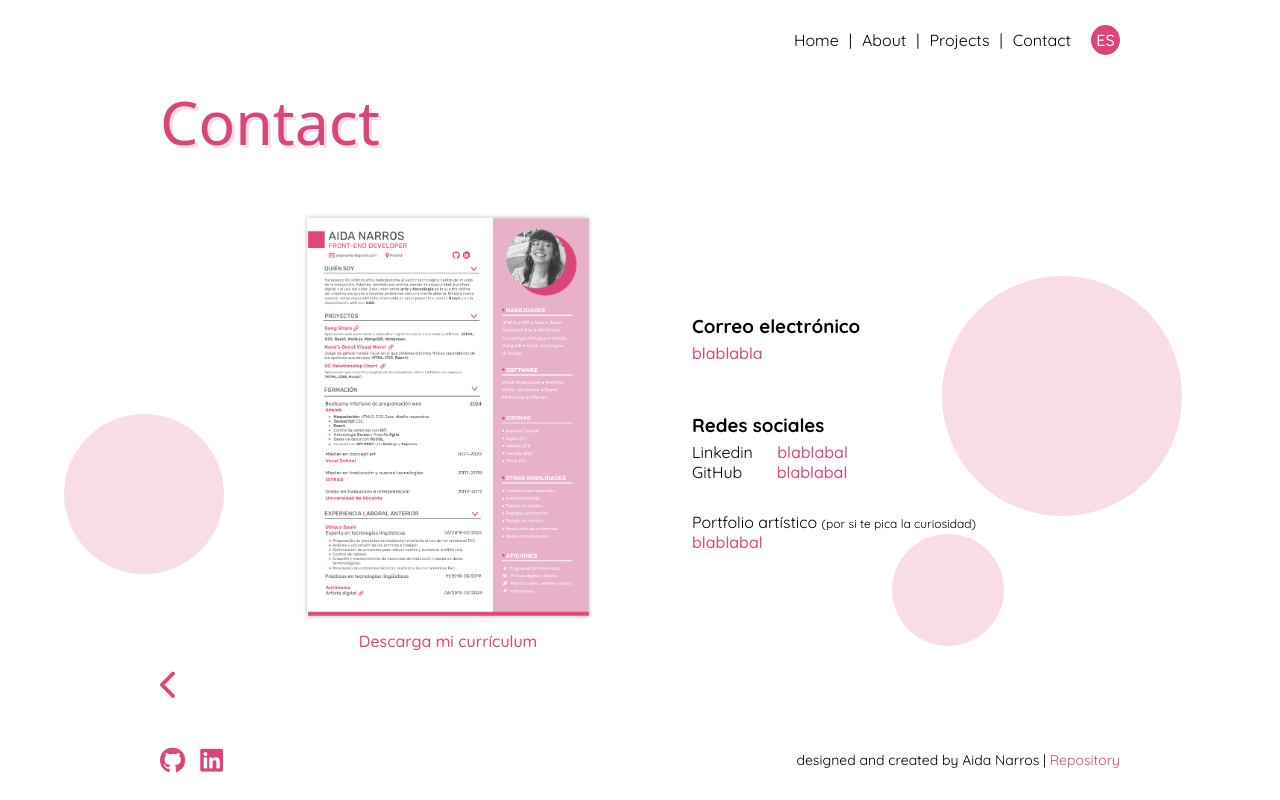
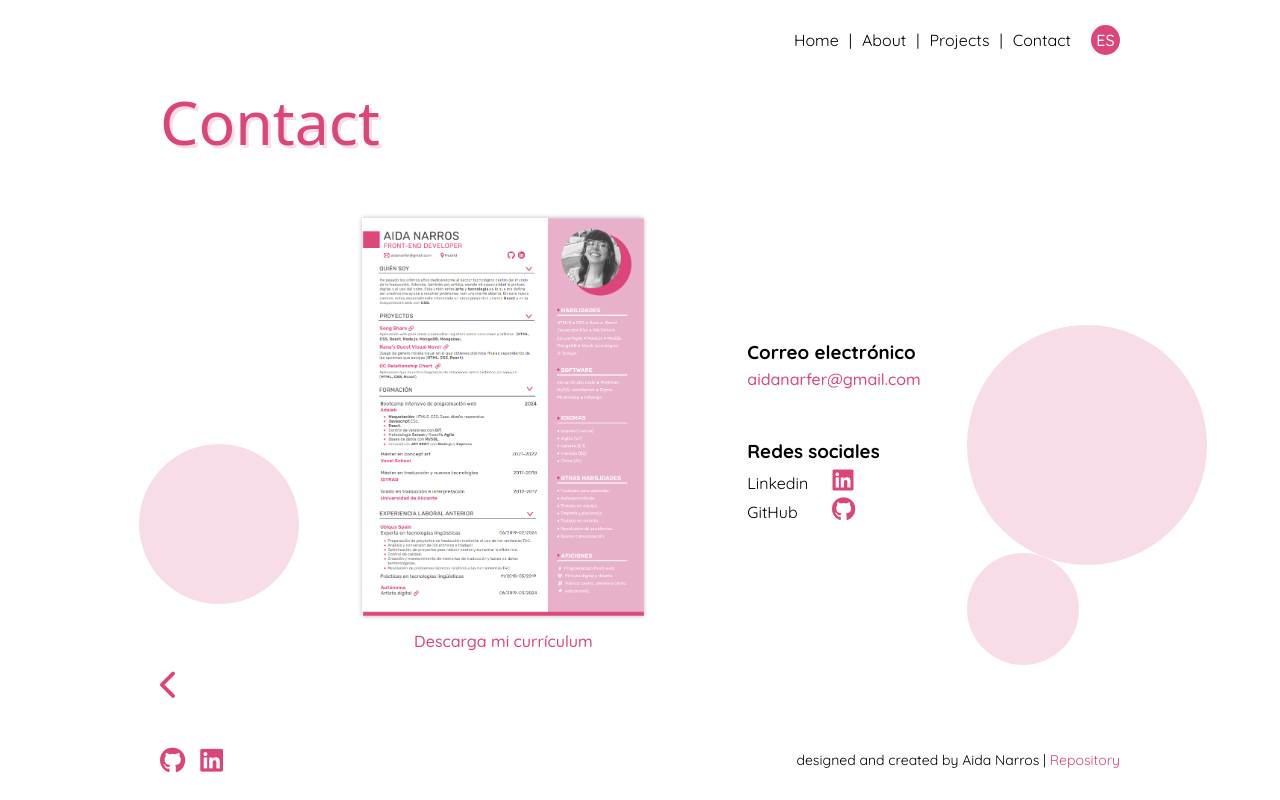
Before and after one commit to aidanarr/portfolio, a React (Vite) app: page /#/contact in a window 1280 px wide. Built offline with nearby package versions, Linux system fonts and the light colour scheme; a web font is replaced by a local one.

Commit message:
add contact animations

```diff
--- a/src/components/Contact.tsx
+++ b/src/components/Contact.tsx
@@ -22,7 +22,6 @@ const Contact = () => {
           <a href="#" target="_blank">
             <div className="cv-pic"></div>
           </a>
-
           <a href="#" target="_blank">
             Descarga mi currículum
           </a>
@@ -34,14 +33,13 @@ const Contact = () => {
           </div>
           <div>
             <h3>Correo electrónico</h3>
-            <a href="#">blablabla</a>
+            <a href="mailto:aidanarfer@gmail.com" target="_blank">aidanarfer@gmail.com</a>
           </div>
           <div>
             <h3>Redes sociales</h3>
             <ul className="socials">
-              <li>Linkedin <a className="socials__linkedin" href="#">blablabal</a></li>
-              <li>GitHub <a className="socials__github" href="#">blablabal</a></li>
-              <li className="socials__art">Portfolio artístico <span>(por si te pica la curiosidad)</span> <a href="#">blablabal</a></li>
+              <li>Linkedin <a className="socials__linkedin" href="https://www.linkedin.com/in/aida-narros/" target="_blank"><i className="fa-brands fa-linkedin"></i></a></li>
+              <li>GitHub <a className="socials__github" href="https://github.com/aidanarr" target="_blank"><i className="fa-brands fa-github"></i></a></li>
             </ul>
           </div>
         </div>
--- a/src/components/Footer.tsx
+++ b/src/components/Footer.tsx
@@ -4,10 +4,10 @@ const Footer = () => {
   return (
     <footer className="footer">
         <div className="footer__icons">
-            <a href="#" target="_blank"><i className="fa-brands fa-github"></i></a>
-            <a href="#" target="_blank"><i className="fa-brands fa-linkedin"></i></a>
+            <a href="https://github.com/aidanarr" target="_blank"><i className="fa-brands fa-github"></i></a>
+            <a href="https://www.linkedin.com/in/aida-narros/" target="_blank"><i className="fa-brands fa-linkedin"></i></a>
         </div>
-        <p>designed and created by Aida Narros | <a className="repo" href="#">Repository</a></p>
+        <p>designed and created by Aida Narros | <a className="repo" href="https://github.com/aidanarr/portfolio" target="_blank">Repository</a></p>
     </footer>
   )
 }
--- a/src/components/Home.tsx
+++ b/src/components/Home.tsx
@@ -30,7 +30,7 @@ const Home = () => {
 
     return characters.map((chara, i) => {
       const styles: React.CSSProperties = {
-        animationDelay: `${1.6 + i / 10}s`,
+        animationDelay: `${1.6 + i / 20}s`,
       };
       return (
         <span key={i} style={styles}>
--- a/src/styles/Contact.scss
+++ b/src/styles/Contact.scss
@@ -61,6 +61,11 @@
                 list-style: none;
             }
 
+            i {
+                font-size: 24px;
+                margin-bottom: 5px;
+            }
+
         }
 
         a {
@@ -76,8 +81,6 @@
         position: absolute;
         top: 0;
 
-
-
         @media (width < 1200px) {
             display: none;
         }
@@ -87,8 +90,14 @@
             height: 10rem;
             background-color: $light-pink;
             border-radius: 100%;
-            transform: translate(-240px, 200px);
+            transform: translate(-220px, 230px);
+            animation: cv-circle 1s forwards;
         }
+    }
+
+    @keyframes cv-circle {
+        0% {transform: translate(-220px, 230px)}
+        100% {transform: translate(-240px, 200px)}
     }
 
     .link-circles {
@@ -107,9 +116,8 @@
             height: 7rem;
             background-color: $light-pink;
             border-radius: 100%;
-            transform: translate(200px, 280px);
-
-
+            transform: translate(220px, 260px);
+            animation: link-circle-1 1s forwards;
         }
 
         &__2 {
@@ -117,23 +125,25 @@
             height: 15rem;
             background-color: $light-pink;
             border-radius: 100%;
-            transform: translate(250px, -90px);
+            transform: translate(220px, -80px);
+            animation: link-circle-2 1s forwards;
         }
 
+    }
 
+    @keyframes link-circle-1 {
+        0% {transform: translate(220px, 260px)}
+        100% {transform: translate(200px, 280px)}
+    }
+
+    @keyframes link-circle-2 {
+        0% {transform: translate(220px, -80px)}
+        100% {transform: translate(250px, -90px)}
     }
 
     .socials {
         span {
             font-size: 12px;
-        }
-
-        &__art {
-            margin-top: 30px;
-            a {
-                display: block;
-                margin-left: 0px;
-            }
         }
 
         &__linkedin {
--- a/src/styles/Home.scss
+++ b/src/styles/Home.scss
@@ -87,7 +87,6 @@
             margin-top: 5%;
         }
 
-
     }
 
     &__subtitle {
@@ -105,7 +104,7 @@
                 &::after {
                     content: "|";
                     color: black;
-                    animation: border 1.2s step-end infinite;
+                    animation: border 1s step-end infinite;
                     text-shadow: none;
                     margin-left: 5px;
                     font-weight: 200;
--- a/src/styles/Project.scss
+++ b/src/styles/Project.scss
@@ -96,7 +96,17 @@
                 }
 
                 &:nth-child(4) {
-                    transition: 1.1s all 0.5s;
+                    transition: 1.4s all 0.5s;
+                    transform: scale(100%);
+                }
+
+                &:nth-child(5) {
+                    transition: 1.7s all 0.5s;
+                    transform: scale(100%);
+                }
+
+                &:nth-child(6) {
+                    transition: 2s all 0.5s;
                     transform: scale(100%);
                 }
             }
```
